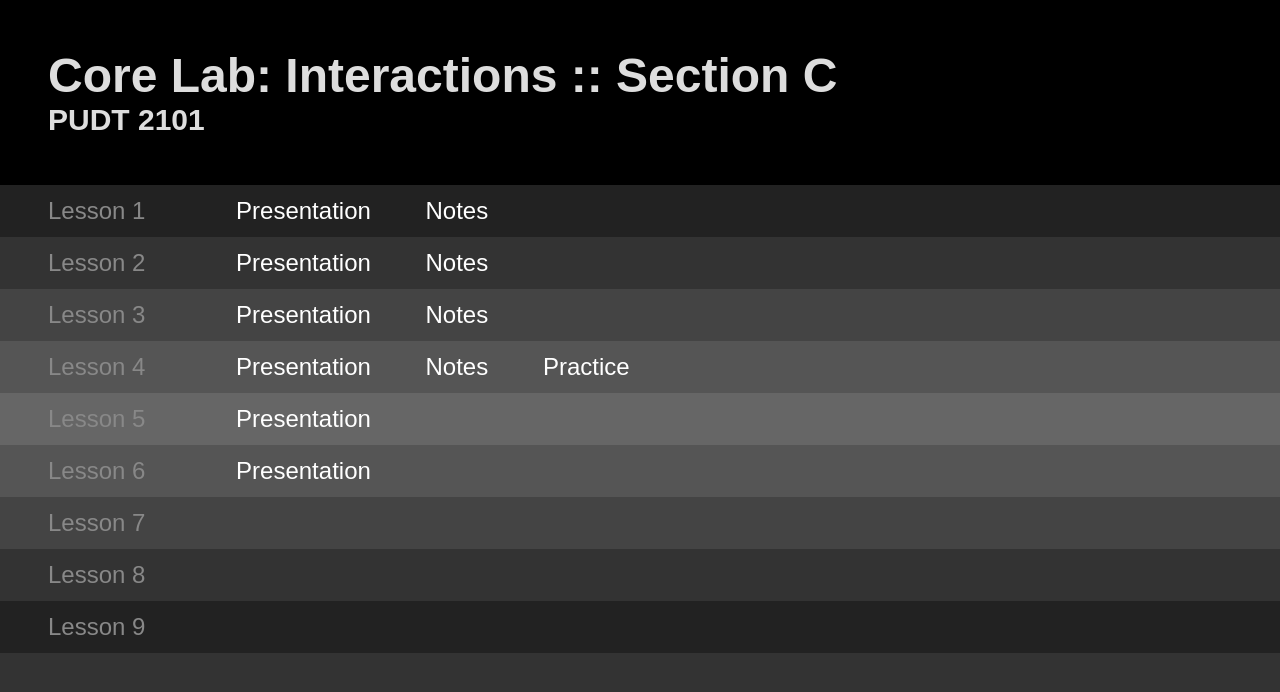
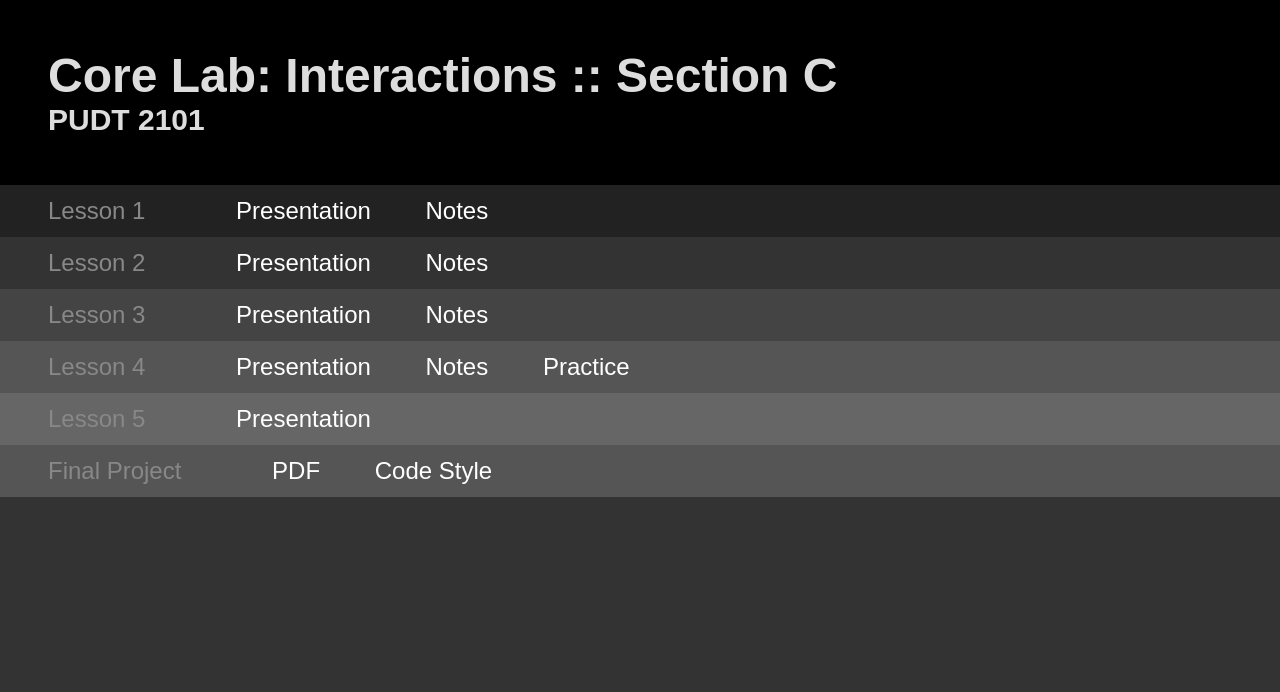
Before and after one commit to nathanstilwell/core-lab, a plain HTML site: page index.html in a window 1280 px wide. Drawn offline with Linux system fonts and the light colour scheme.

Commit message:
final project setup

```diff
--- a/index.html
+++ b/index.html
@@ -58,26 +58,9 @@
 
     <section id="lesson-6" class="lesson lesson-6">
       <nav>
-        <span class="title">Lesson 6</span>
-        <a href="lesson-6/">Presentation</a>
-      </nav>
-    </section>
-
-    <section id="lesson-7" class="lesson lesson-7">
-      <nav>
-        <span class="title">Lesson 7</span>
-      </nav>
-    </section>
-
-    <section id="lesson-8" class="lesson lesson-8">
-      <nav>
-        <span class="title">Lesson 8</span>
-      </nav>
-    </section>
-
-    <section id="lesson-9" class="lesson lesson-9">
-      <nav>
-        <span class="title">Lesson 9</span>
+        <span class="title">Final Project</span>
+        <a href="FinalProject.pdf">PDF</a>
+        <a href="/extras/code-style.pdf">Code Style</a>
       </nav>
     </section>
 
```
Also changed, not shown: 2 other files.
